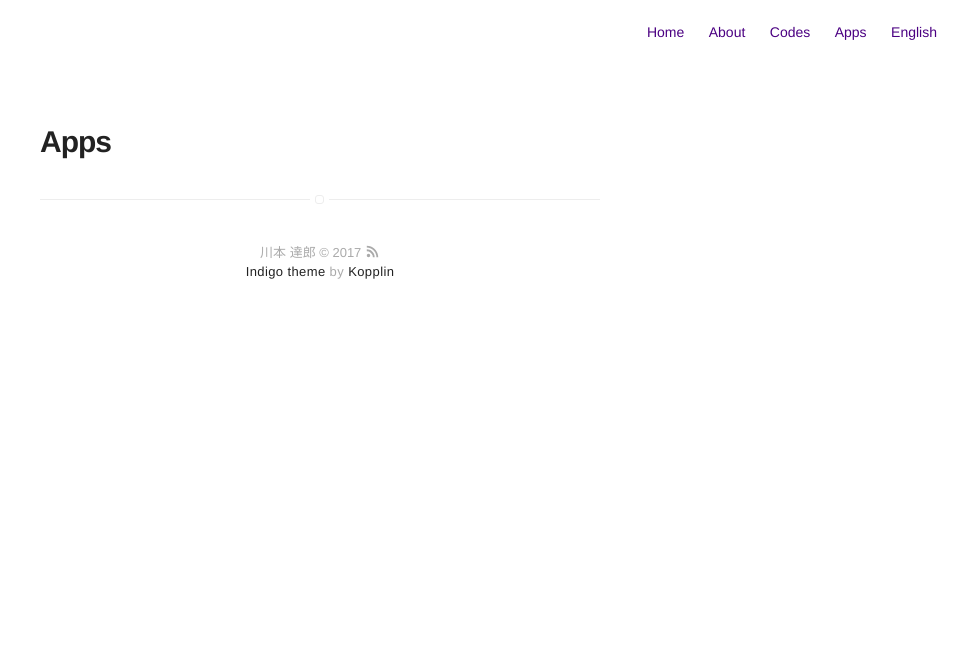
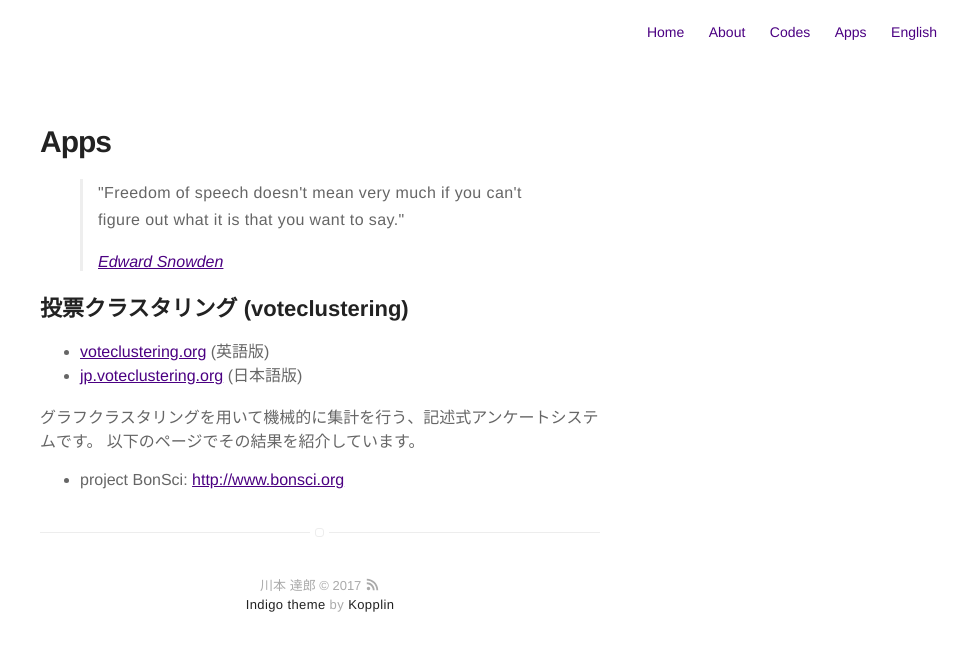
Before and after one commit to tatsuro-kawamoto-jp/tatsuro-kawamoto-jp.github.io, a Jekyll site: the page built from apps.html, in a window 1280 px wide. Shown: the top 651 px of the page, without its empty margins (320-1280 px from the left). Built offline with Jekyll 4.4.1, drawn with Linux system fonts in a browser that asks for light colours.

Commit message:
Add App page.

```diff
--- a/apps.html
+++ b/apps.html
@@ -6,4 +6,28 @@ title: Apps
 <h1>Apps</h1>
 
 
+<blockquote>
+	 <p>"Freedom of speech doesn't mean very much if you can't figure out what it is that you want to say."</p>
+	 <cite><a href="https://www.youtube.com/watch?v=CS27Ol2hagA">Edward Snowden</a></cite>
+</blockquote>
+
+
+<h2>投票クラスタリング (voteclustering)</h2>
+<ul>
+	<li>
+		<a href="http://voteclustering.org/">voteclustering.org</a> (英語版)
+	</li>
+	<li>
+		<a href="http://jp.voteclustering.org/">jp.voteclustering.org</a> (日本語版)
+	</li>
+</ul>
+グラフクラスタリングを用いて機械的に集計を行う、記述式アンケートシステムです。
+以下のページでその結果を紹介しています。
+<ul>
+	<li>
+		project BonSci: <a href="http://www.bonsci.org/">http://www.bonsci.org</a>
+	</li>
+</ul>
+
+
 </section>
```
Also changed, not shown: 3 other files.
